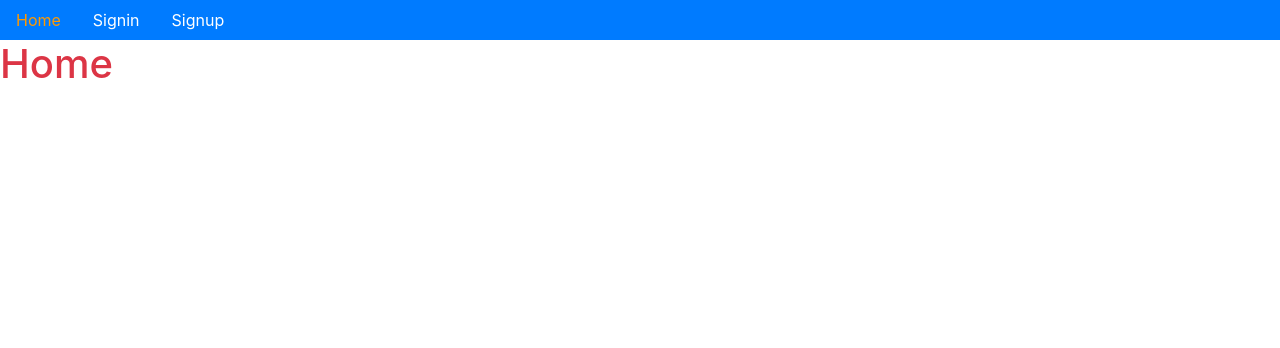
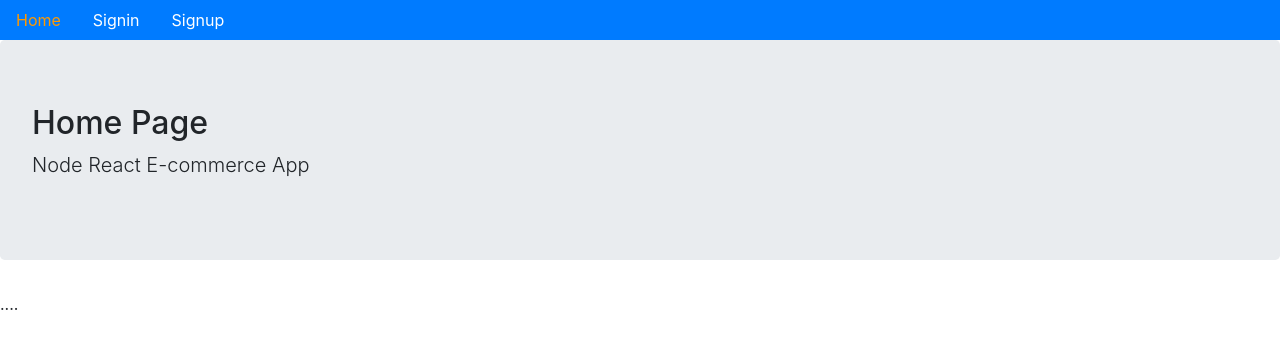
Before and after one commit to sagytt/Node-React-Ecommece, a React (Create React App) app in the folder frontend/: page / in a window 1280 px wide. Shown: the top 348 px of the page. Built offline with nearby package versions, Linux system fonts and the light colour scheme.

Commit message:
added layout

```diff
--- a/frontend/src/Routes.js
+++ b/frontend/src/Routes.js
@@ -3,12 +3,10 @@ import {BrowserRouter, Switch, Route} from "react-router-dom";
 import Signup from "./user/Signup";
 import Signin from "./user/Signin";
 import Home from "./core/Home";
-import Menu from "./core/Menu"
 
 const Routes = () =>{
     return (
     <BrowserRouter>
-        <Menu/>
         <Switch>
             <Route path="/" exact component={Home}/>
             <Route path="/signin" exact component={Signin}/>
--- a/frontend/src/core/Home.js
+++ b/frontend/src/core/Home.js
@@ -1,5 +1,9 @@
 import React from "react";
-
-const Home = () => <h1 className="text-danger">Home</h1>
+import Layout from './Layout'
+const Home = () => (
+  <Layout title="Home Page" description="Node React E-commerce App">
+      ....
+  </Layout>
+);
 
 export default Home;
--- /dev/null
+++ b/frontend/src/core/Layout.js
@@ -0,0 +1,14 @@
+import React from "react";
+import Menu from "./Menu";
+
+const Layout = ({title = 'Title', description = 'Description',className , children}) =>
+   <div>
+       <Menu/>
+       <div className="jumbotron">
+           <h2>{title}</h2>
+           <p className="lead">{description}</p>
+       </div>
+       <div className={className}>{children}</div>
+   </div>
+
+export default Layout;
--- a/frontend/src/user/Signin.js
+++ b/frontend/src/user/Signin.js
@@ -1,5 +1,9 @@
 import React from "react";
+import Layout from '../core/Layout'
+const Signin = () => (
+  <Layout title="Signin" description="Just signin page">
 
-const Signin = () => <h2>signin</h2>
+  </Layout>
+);
 
 export default Signin;
--- a/frontend/src/user/Signup.js
+++ b/frontend/src/user/Signup.js
@@ -1,5 +1,9 @@
 import React from "react";
+import Layout from '../core/Layout'
+const Signup = () => (
+    <Layout title="Signup" description="Just signup page">
 
-const Signup = () => <h2>signup</h2>
+    </Layout>
+);
 
 export default Signup;
```
